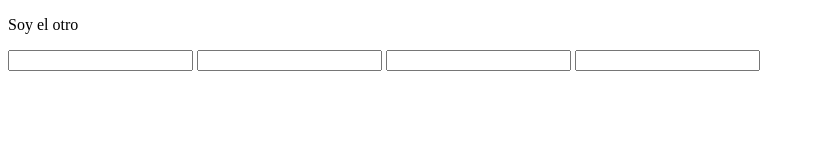
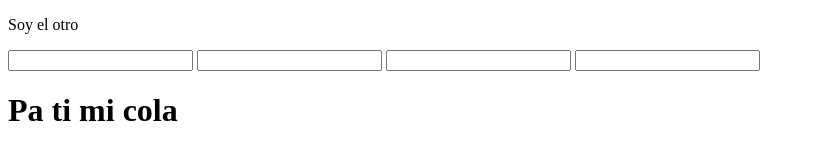
Before and after one commit to Alexito2401/PRuebaDAW, a plain HTML site: page index.html in a window 1280 px wide. Shown: the whole page, without its empty margins (0-815 px from the left). Drawn offline with Linux system fonts and the light colour scheme.

Commit message:
feat(#20):comentario commit 20

```diff
--- a/index.html
+++ b/index.html
@@ -17,6 +17,8 @@
         <label for=""></label><input type="text">
         <label for=""></label><input type="text">
     </form>
+
+    <h1>Pa ti mi cola</h1>
 </body>
 
 </html>
```
